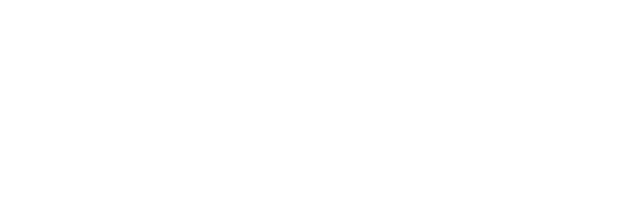
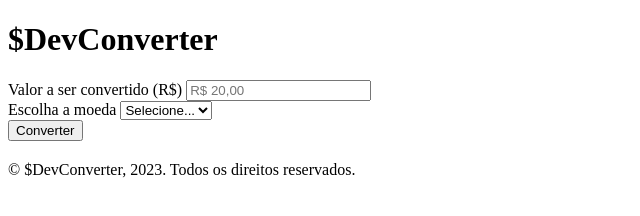
Before and after one commit to ismaeloh/HTML5-CSS3-JS_gratis, a plain HTML site: page devConverter/index.html in a window 1280 px wide. Shown: the whole page, without its empty margins (0-640 px from the left). Drawn offline with Linux system fonts and the light colour scheme.

Commit message:
8ª alteração

```diff
--- a/devConverter/index.html
+++ b/devConverter/index.html
@@ -4,11 +4,44 @@
 <head>
     <meta charset="UTF-8">
     <meta name="viewport" content="width=device-width, initial-scale=1.0">
-    <title>DevConverter</title>
+    <title>$DevConverter</title>
+    <!-- CSS -->
+    <!-- FONTS -->
+    <link rel="preconnect" href="https://fonts.googleapis.com">
+    <link rel="preconnect" href="https://fonts.gstatic.com" crossorigin>
+    <link href="https://fonts.googleapis.com/css2?family=Poppins:wght@500;600;700&display=swap" rel="stylesheet">
 </head>
 
 <body>
+    <header>
+        <h1>$DevConverter</h1>
+    </header>
 
+    <main>
+        <form id="form">
+            <section class="inputs-container">
+                <div class="form-group">
+                    <label for="value-real">Valor a ser convertido (R$)</label>
+                    <input type="number" placeholder="R$ 20,00" id="value-real" name="value-real" max="1000000">
+                </div>
+                <div class="form-group">
+                    <label for="currency">Escolha a moeda</label>
+                    <select id="currency">
+                        <option value="">Selecione...</option>
+                        <option value="eur">Euro</option>
+                        <option value="dol">Dólar</option>
+                    </select>
+                </div>
+            </section>
+
+            <button type="submit">Converter</button>
+        </form>
+        <h2 id="result"></h2>
+    </main>
+
+    <footer>
+        &copy; $DevConverter, 2023. Todos os direitos reservados.
+    </footer>
 </body>
 
 </html>
```
